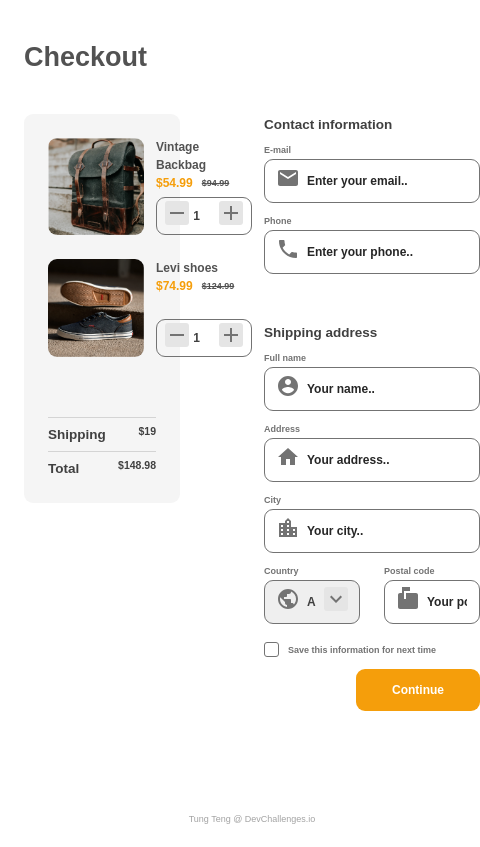
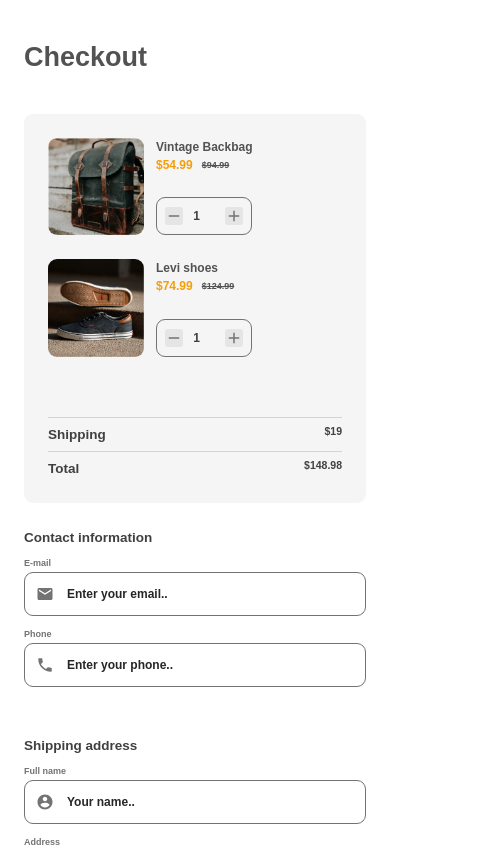
Before and after one commit to tung-eh/checkout-challenge, a React (Create React App) app: page / in a window 390 px wide. Shown: the top 847 px of the page, 480 px wide, since content can reach past the window. Built offline with nearby package versions, Linux system fonts and the light colour scheme.

Commit message:
Responsive css

```diff
--- a/src/CheckoutForm.js
+++ b/src/CheckoutForm.js
@@ -6,7 +6,7 @@ import Input from './Input'
 const CheckoutForm = () => {
   return (
     <form
-      className="grid grid-cols-form grid-flow-col-dense items-start gap-28 py-14 mb-20"
+      className="grid md:grid-cols-form md:grid-flow-col-dense items-start gap-8 md:gap-28 py-14 mb-20"
       onSubmit={(e) => e.preventDefault()}
     >
       <CartItems className="md:col-start-2" />
--- a/src/Icon.js
+++ b/src/Icon.js
@@ -22,12 +22,12 @@ const MAP = {
   remove: Remove,
 }
 
-const Icon = ({ name, ...props }) => {
+const Icon = ({ className, name, ...props }) => {
   const Component = MAP[name]
 
   if (!Component) return null
 
-  return <Component {...props} />
+  return <Component className={'w-6 h-6 ' + className} {...props} />
 }
 
 export default Icon
```
